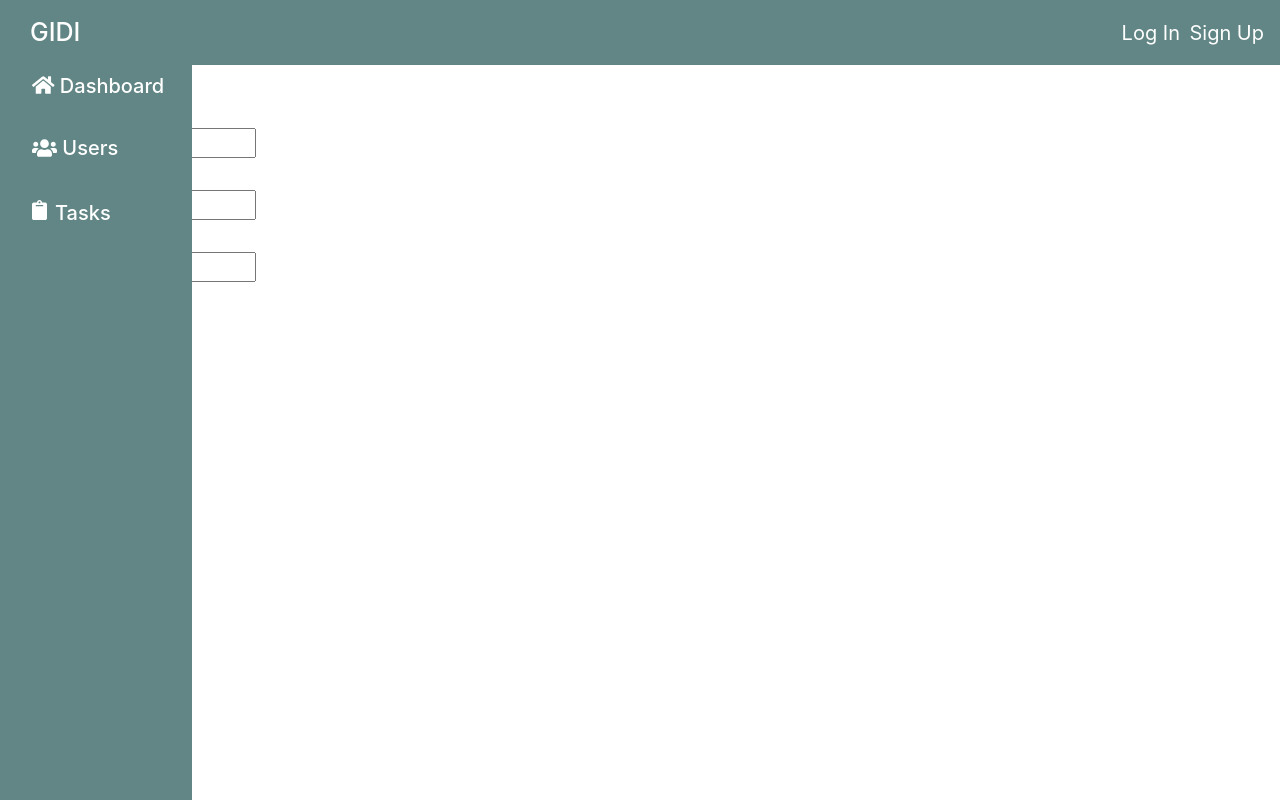
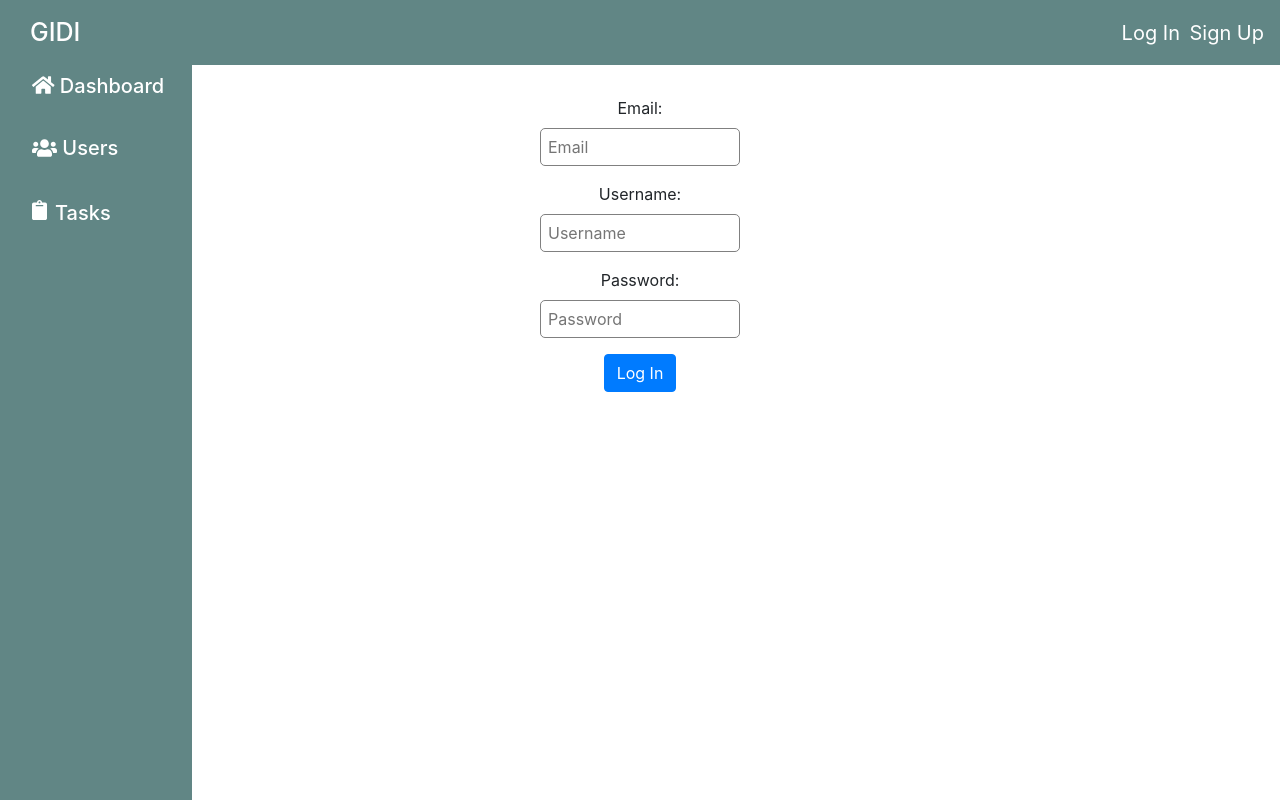
Before and after one commit to jonathanwong110/Git-It-And-Did-It, a React (Create React App) app in the folder git-it-and-did-it-client/: page /signup in a window 1280 px wide. Built offline with nearby package versions, Linux system fonts and the light colour scheme.

Commit message:
small changes

```diff
--- a/git-it-and-did-it-client/src/App.css
+++ b/git-it-and-did-it-client/src/App.css
@@ -129,8 +129,9 @@ html, body {
   box-shadow: 0 8px 16px 0 rgba(0,0,0,0.2);
 }
 
-#new-task-form, #loginForm, #editUserForm {
+#new-task-form, .loginAndSignUpForm, #editUserForm {
   min-width: 150px;
+  max-width: 200px;
   width: 20%;
   margin: 0 auto;
   text-align: center;
@@ -251,7 +252,7 @@ html, body {
   padding-bottom: 30px;
 }
 
-.specificUserUsername, .specificUserEmail, .usernameShow, .usernameEmail, .user-section, .newTaskFormHeading, #loginForm, #editUserForm, .formHeading {
+.specificUserUsername, .specificUserEmail, .usernameShow, .usernameEmail, .user-section, .newTaskFormHeading, .loginAndSignUpForm, #editUserForm, .formHeading {
   text-align: center;
 }
 
--- a/git-it-and-did-it-client/src/components/Auth/LogIn.js
+++ b/git-it-and-did-it-client/src/components/Auth/LogIn.js
@@ -32,7 +32,7 @@ class LogInForm extends Component {
     }
 
     return (
-      <Form onSubmit={e => this.handleSubmit(e)} id="loginForm">
+      <Form onSubmit={e => this.handleSubmit(e)} className="loginAndSignUpForm">
         <Form.Group controlId="formBasicUsername">
           <Form.Label>Username: </Form.Label>
           <br></br>
--- a/git-it-and-did-it-client/src/components/Auth/SignUp.js
+++ b/git-it-and-did-it-client/src/components/Auth/SignUp.js
@@ -1,4 +1,7 @@
 import React, { Component } from 'react';
+import { Form, Button } from 'react-bootstrap'
+import { Redirect } from 'react-router-dom'
+
 
 class SignUpForm extends Component {
   constructor() {
@@ -27,31 +30,32 @@ class SignUpForm extends Component {
 
 
   render() {
+
+    if (localStorage.getItem('token')) {
+      return <Redirect to="/dashboard" />
+    }
+
     return (
-      <form onSubmit={e => this.handleSubmit(e)}>
-        <div>
-          <h5>
-            Email
-          </h5>
-          <input id="email" name="email" type="text" onChange={e => this.handleInputChange(e)} />
-        </div>
-        <div>
-          <h5>
-            Username
-          </h5>
-          <input id="username" name="username" type="text" onChange={e => this.handleInputChange(e)} />
-        </div>
-        <div>
-          <h5>
-            Password
-          </h5>
-          <input id="password" name="password" type="password" onChange={e => this.handleInputChange(e)} />
-        </div>
-        <br></br>
-        <div>
-          <button type="submit">Log in</button>
-        </div>
-      </form>
+      <Form onSubmit={e => this.handleSubmit(e)} className="loginAndSignUpForm">
+        <Form.Group controlId="formBasicEmail">
+          <Form.Label>Email: </Form.Label>
+          <br></br>
+          <input name="email" type="text" placeholder="Email" onChange={e => this.handleChange(e)} value={this.email} className="form-input-field" />
+        </Form.Group>
+        <Form.Group controlId="formBasicUsername">
+          <Form.Label>Username: </Form.Label>
+          <br></br>
+          <input name="username" type="text" placeholder="Username" onChange={e => this.handleChange(e)} value={this.username} className="form-input-field" />
+        </Form.Group>
+        <Form.Group controlId="formBasicPassword">
+          <Form.Label>Password: </Form.Label>
+          <br></br>
+          <input type="password" name="password" placeholder="Password" onChange={e => this.handleChange(e)} value={this.state.password} className="form-input-field"></input>
+        </Form.Group>
+        <Button variant="primary" type="submit">
+          Log In
+        </Button>
+      </Form>
     );
   }
 }
```
